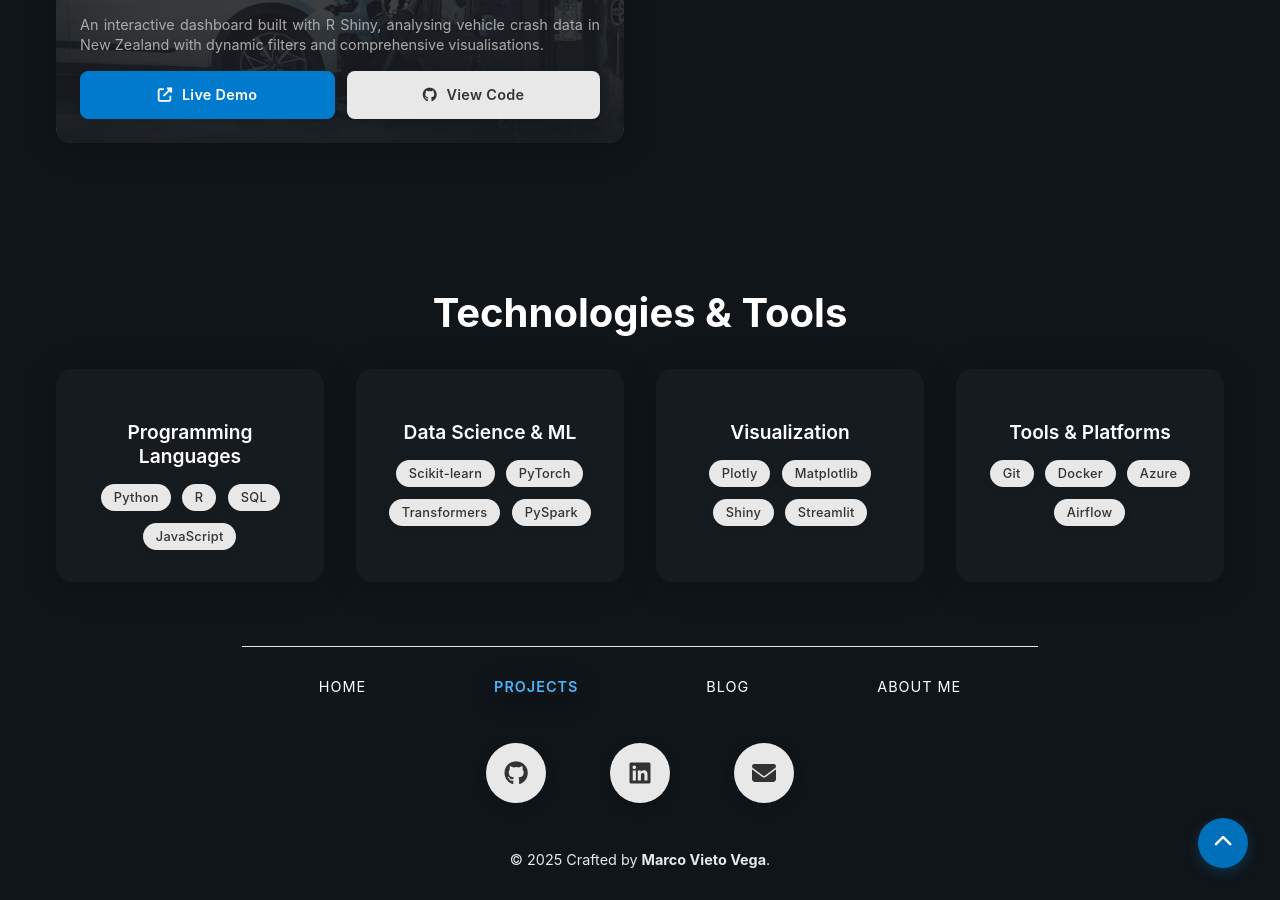
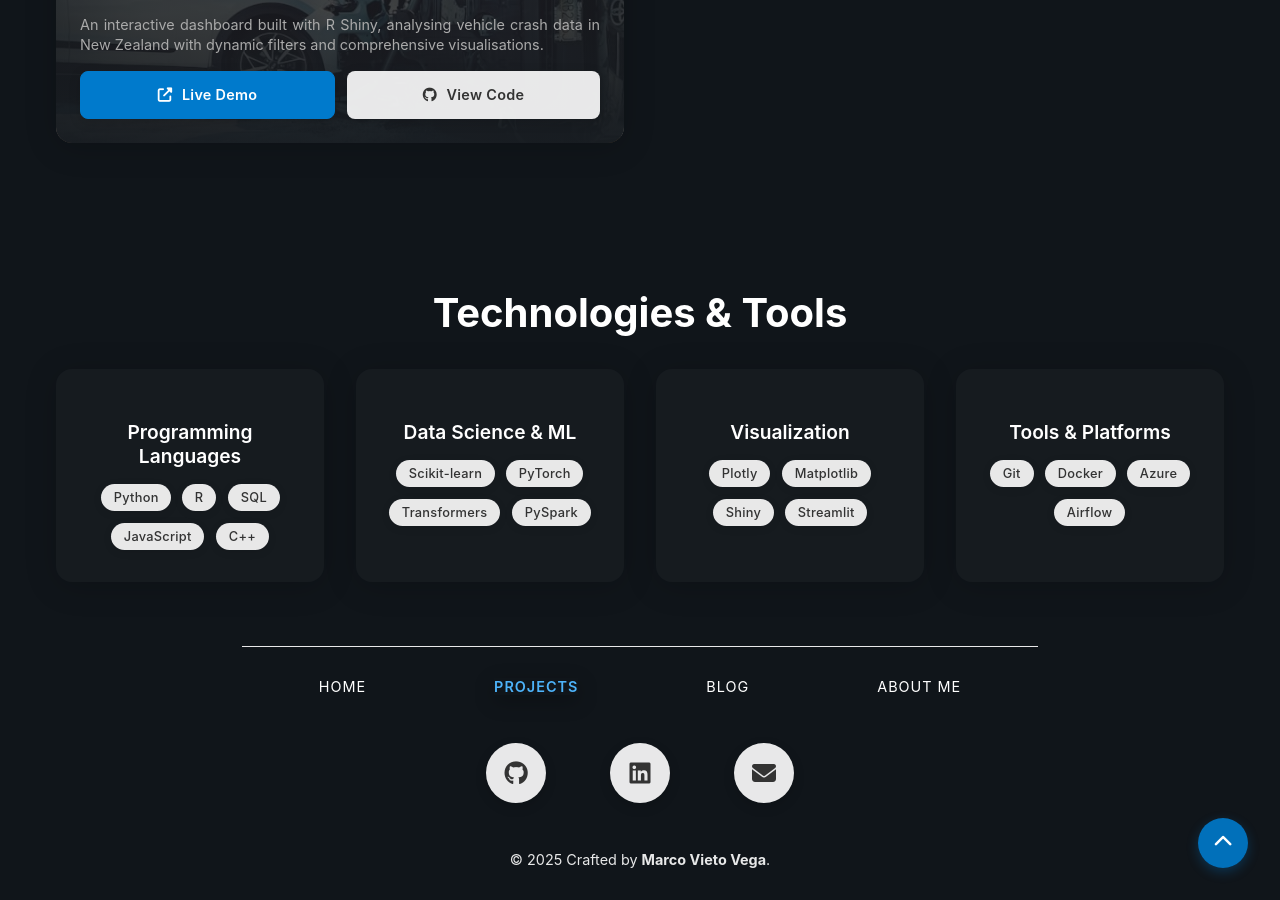
Before and after one commit to marcovietovega/portfolio, a Jekyll site: the page built from projects.md, in a window 1280 px wide and 900 px high, scrolled down 1744 px. Built offline with Jekyll 4.4.1, drawn with Linux system fonts in a browser that asks for light colours.

Commit message:
feat: add C++ to the list of skills in projects section

```diff
--- a/projects.md
+++ b/projects.md
@@ -59,6 +59,7 @@ description: "A showcase of data science and machine learning projects by Marco
           <span class="skill-tag">R</span>
           <span class="skill-tag">SQL</span>
           <span class="skill-tag">JavaScript</span>
+          <span class="skill-tag">C++</span>
         </div>
       </div>
       <div class="skill-category">
```
